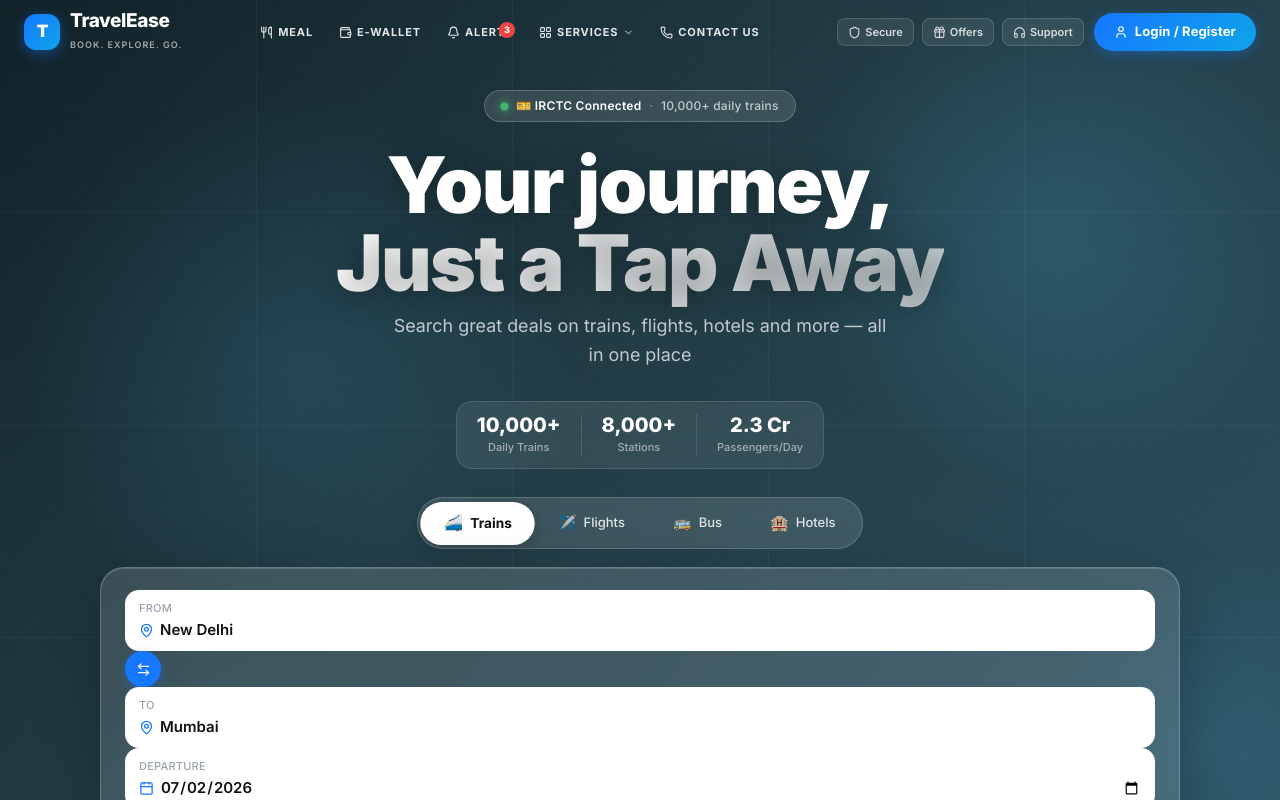
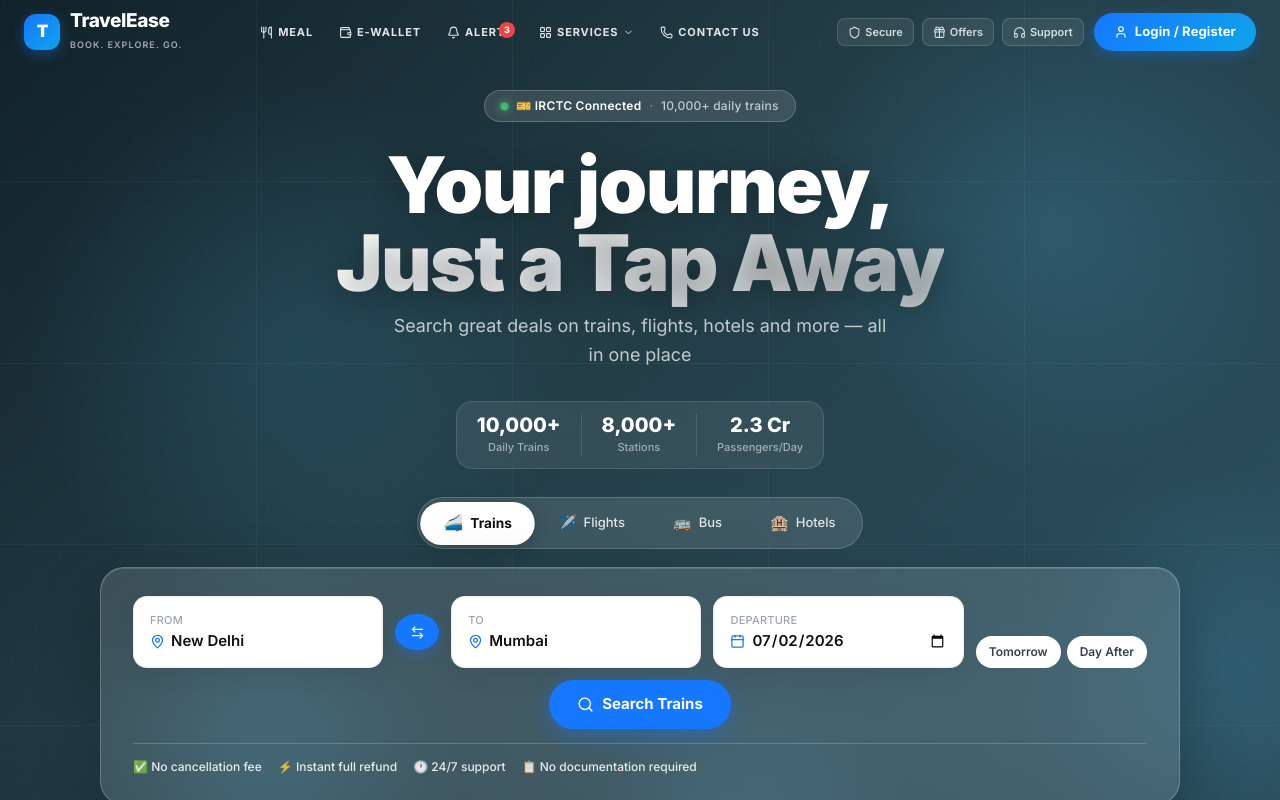
Before and after one commit to amandeeppant/travel-platform, a Next.js app: page / in a window 1280 px wide. Shown: the top 800 px of the page. Built offline with nearby package versions, Linux system fonts and the light colour scheme.

Commit message:
Commit for UI fixes

```diff
--- a/src/app/globals.css
+++ b/src/app/globals.css
@@ -56,11 +56,14 @@
 .search-field {
   background: #ffffff;
   border-radius: 14px;
-  padding: 10px 14px;
+  padding: 12px 16px;
   display: flex;
   flex-direction: column;
   gap: 2px;
-  flex: 1;
+  flex: 1 1 180px;
+  min-width: 0;
+  border: 1px solid rgba(15, 23, 42, 0.08);
+  box-shadow: 0 8px 24px rgba(15, 23, 42, 0.06);
 }
 
 .search-field label {
@@ -107,6 +110,35 @@
   }
   .nav-mobile-only {
     display: none !important;
+  }
+}
+
+@media (min-width: 1024px) {
+  .search-shell {
+    display: flex;
+    align-items: flex-end;
+    gap: 14px;
+    flex-wrap: wrap;
+  }
+
+  .search-shell .search-field {
+    min-height: 72px;
+    justify-content: center;
+    padding: 13px 16px;
+  }
+
+  .search-shell .search-swap {
+    flex: 0 0 44px;
+    width: 44px;
+    height: 44px;
+    align-self: center;
+  }
+
+  .search-shell .search-action {
+    flex: 0 0 auto;
+    min-height: 72px;
+    padding: 0 24px;
+    justify-content: center;
   }
 }
 
--- a/src/components/Hero.tsx
+++ b/src/components/Hero.tsx
@@ -429,7 +429,7 @@
               WebkitBackdropFilter: "blur(28px)",
               border: "1px solid rgba(255,255,255,0.22)",
               borderRadius: "24px",
-              padding: "22px 24px",
+              padding: "28px 32px",
               boxShadow: "0 20px 60px rgba(0,0,0,0.25), inset 0 1px 0 rgba(255,255,255,0.15)",
             }}
           >
--- a/src/components/search/BusSearch.tsx
+++ b/src/components/search/BusSearch.tsx
@@ -10,7 +10,8 @@
   const [date, setDate] = useState(today);
 
   return (
-    <div className="search-shell" style={{ alignItems: "center", gap: "10px", flexWrap: "wrap" }}>
+    <div>
+      <div className="search-shell" style={{ alignItems: "flex-end", gap: "12px", flexWrap: "wrap" }}>
         <div className="search-field w-full sm:min-w-[160px] sm:flex-1">
           <label>FROM</label>
           <div style={{ display: "flex", alignItems: "center", gap: "6px" }}>
@@ -46,7 +47,9 @@
             </div>
           </div>
         </div>
+      </div>
 
+      <div style={{ marginTop: 12, display: "flex", justifyContent: "center" }}>
         <button
           className="search-action"
           style={{
@@ -60,5 +63,6 @@
           Search Buses
         </button>
       </div>
+    </div>
   );
 }
--- a/src/components/search/FlightSearch.tsx
+++ b/src/components/search/FlightSearch.tsx
@@ -37,7 +37,7 @@
       </div>
 
       {/* Fields */}
-      <div className="search-shell" style={{ alignItems: "center", gap: "10px", flexWrap: "wrap" }}>
+      <div className="search-shell" style={{ alignItems: "flex-end", gap: "12px", flexWrap: "wrap" }}>
         <div className="search-field w-full sm:min-w-[160px] sm:flex-1">
           <label>FROM</label>
           <div style={{ display: "flex", alignItems: "center", gap: "6px" }}>
@@ -101,6 +101,9 @@
           </div>
         </div>
 
+      </div>
+
+      <div style={{ marginTop: 12, display: "flex", justifyContent: "center" }}>
         <button
           className="search-action"
           style={{
--- a/src/components/search/HotelSearch.tsx
+++ b/src/components/search/HotelSearch.tsx
@@ -6,13 +6,16 @@
   const [dest, setDest] = useState("Dubai");
   const [rooms, setRooms] = useState(1);
   const [guests, setGuests] = useState(2);
-  const today = new Date().toISOString().split("T")[0];
-  const nextWeek = new Date(Date.now() + 7 * 86400000).toISOString().split("T")[0];
-  const [checkIn, setCheckIn] = useState(today);
-  const [checkOut, setCheckOut] = useState(nextWeek);
+  const formatDate = (value: Date) => value.toISOString().split("T")[0];
+  const today = new Date();
+  const nextWeek = new Date(today);
+  nextWeek.setDate(today.getDate() + 7);
+  const [checkIn, setCheckIn] = useState(formatDate(today));
+  const [checkOut, setCheckOut] = useState(formatDate(nextWeek));
 
   return (
-    <div className="search-shell" style={{ alignItems: "center", gap: "10px", flexWrap: "wrap" }}>
+    <div>
+      <div className="search-shell" style={{ alignItems: "flex-end", gap: "12px", flexWrap: "wrap" }}>
         <div className="search-field w-full sm:min-w-[200px] sm:flex-[2]">
           <label>DESTINATION</label>
           <div style={{ display: "flex", alignItems: "center", gap: "6px" }}>
@@ -60,7 +63,9 @@
             </div>
           </div>
         </div>
+      </div>
 
+      <div style={{ marginTop: 12, display: "flex", justifyContent: "center" }}>
         <button
           className="search-action"
           style={{
@@ -74,5 +79,6 @@
           Search Hotels
         </button>
       </div>
+    </div>
   );
 }
--- a/src/components/search/TrainSearch.tsx
+++ b/src/components/search/TrainSearch.tsx
@@ -22,7 +22,7 @@
 
   return (
     <div>
-      <div className="search-shell train-search-row" style={{ alignItems: "center", gap: "10px", flexWrap: "wrap" }}>
+      <div className="search-shell train-search-row" style={{ alignItems: "flex-end", gap: "12px", flexWrap: "wrap" }}>
 
         {/* FROM */}
         <div className="search-field w-full sm:min-w-[160px] sm:flex-1">
@@ -75,7 +75,10 @@
           ))}
         </div>
 
-        {/* Search */}
+      </div>
+
+      {/* Search */}
+      <div style={{ marginTop: 12, display: "flex", justifyContent: "center" }}>
         <button
           onClick={handleSearch}
           className="search-action"
```
Lines whose indentation alone changed are shown as unchanged.
